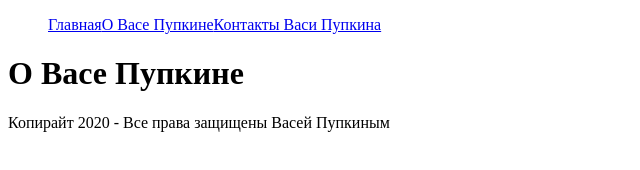
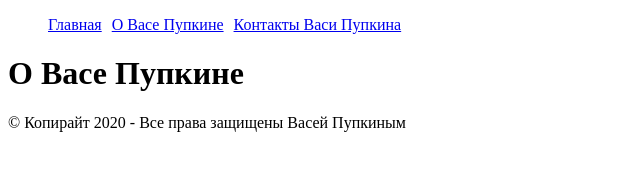
Before and after one commit to SEMExperts/PythonAdvanced, a plain HTML site: page lesson_8/about.html in a window 1280 px wide. Shown: the whole page, without its empty margins (0-640 px from the left). Drawn offline with Linux system fonts and the light colour scheme.

Commit message:
Added Copyright symbol

```diff
--- a/lesson_8/about.html
+++ b/lesson_8/about.html
@@ -10,6 +10,6 @@
 <menu><a href="index.html">Главная</a><a href="about.html">О Васе Пупкине</a><a href="contact.html">Контакты Васи Пупкина</a></menu>
 <h1>О Васе Пупкине</h1>
 
-<footer>Копирайт 2020 - Все права защищены Васей Пупкиным</footer>
+<footer>&#169; Копирайт 2020 - Все права защищены Васей Пупкиным</footer>
 </body>
 </html>
--- a/lesson_8/css/style.css
+++ b/lesson_8/css/style.css
@@ -0,0 +1,3 @@
+a {
+    padding-right: 10px;
+}
```
Also changed, not shown: lesson_8/contact.html (+1 -1 lines), lesson_8/index.html (+1 -1 lines).
